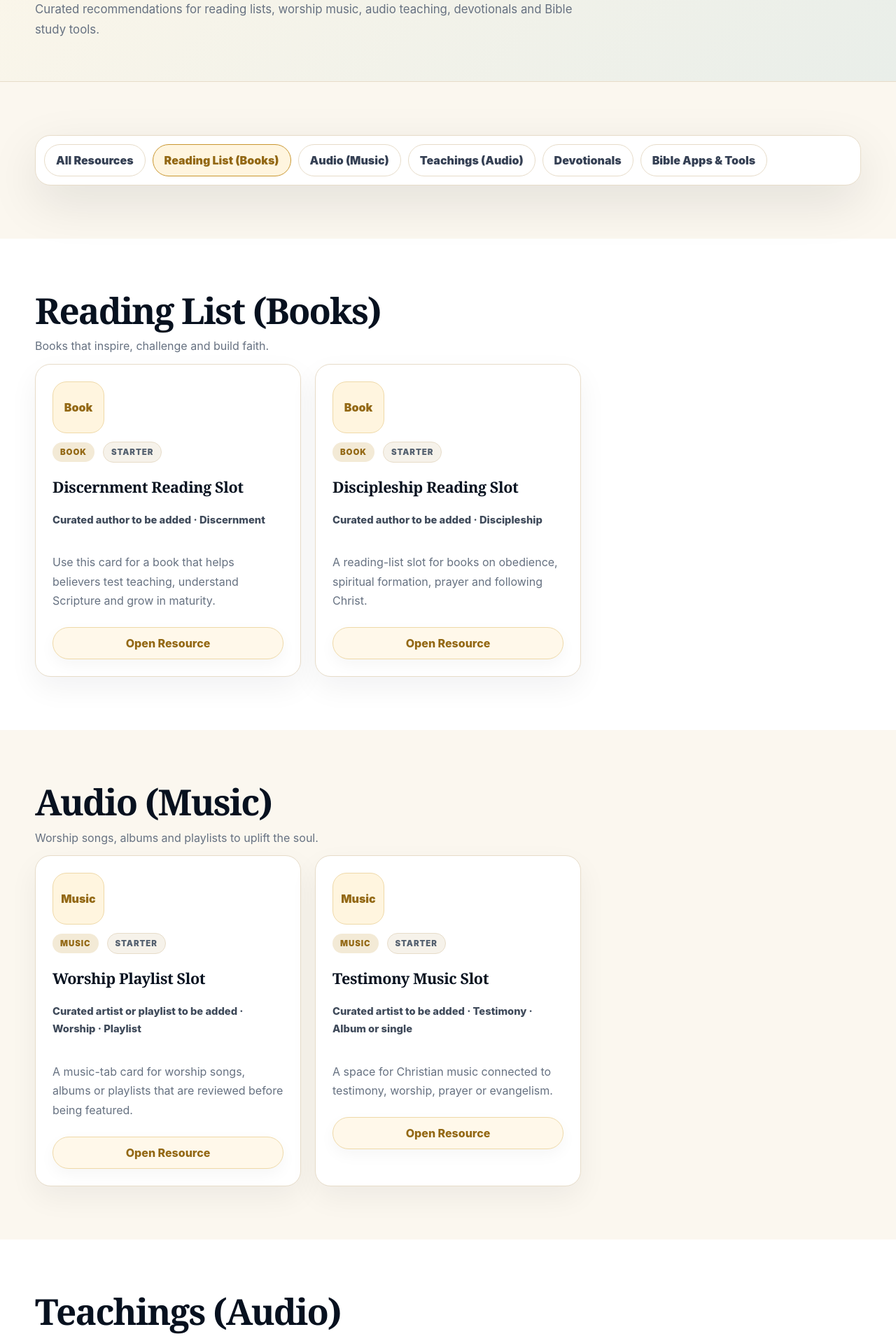
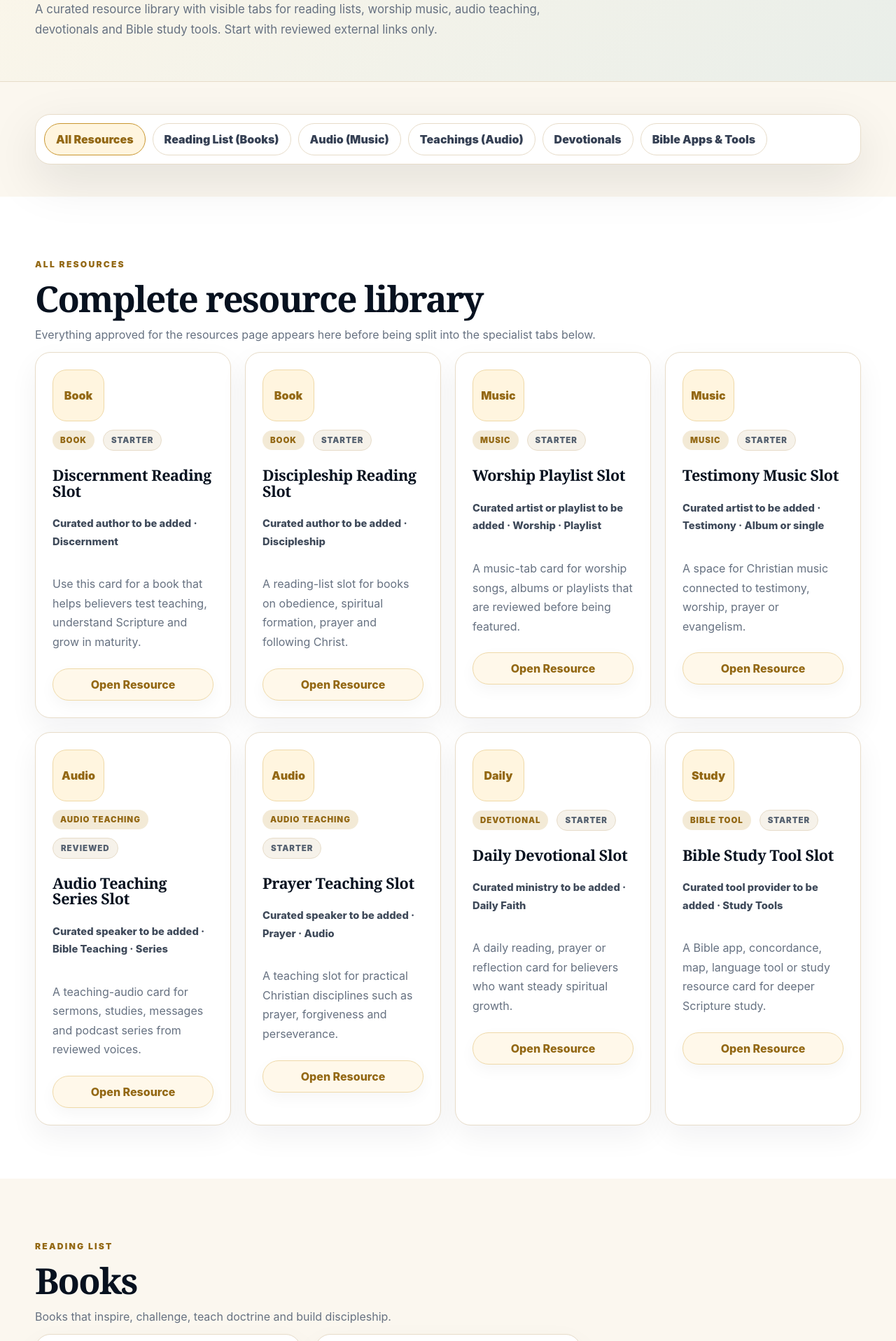
Before and after one commit to dakande85-bit/the-true-remnant-network, a Next.js app: page /resources in a window 1280 px wide. Shown: the part 504-2420 px from the top of the page at 70% size. Built offline with nearby package versions, Linux system fonts and the light colour scheme.

Commit message:
Build tabbed resources page

```diff
--- a/src/app/resources/page.tsx
+++ b/src/app/resources/page.tsx
@@ -2,12 +2,12 @@ import { ResourceCard } from "@/components/ResourceCard";
 import { resourceItems } from "@/data/resources";
 
 const tabs = [
-  "All Resources",
-  "Reading List (Books)",
-  "Audio (Music)",
-  "Teachings (Audio)",
-  "Devotionals",
-  "Bible Apps & Tools"
+  ["All Resources", "all-resources"],
+  ["Reading List (Books)", "reading-list-books"],
+  ["Audio (Music)", "audio-music"],
+  ["Teachings (Audio)", "teachings-audio"],
+  ["Devotionals", "devotionals"],
+  ["Bible Apps & Tools", "bible-apps-tools"]
 ];
 
 export default function ResourcesPage() {
@@ -23,66 +23,85 @@ export default function ResourcesPage() {
         <div className="container">
           <p className="kicker">Resources</p>
           <h1>Books, music, teaching and tools for faithful growth.</h1>
-          <p>Curated recommendations for reading lists, worship music, audio teaching, devotionals and Bible study tools.</p>
+          <p>
+            A curated resource library with visible tabs for reading lists, worship music, audio teaching,
+            devotionals and Bible study tools. Start with reviewed external links only.
+          </p>
         </div>
       </section>
 
-      <section className="section">
+      <section className="section-tight">
         <div className="container">
           <div className="tabs" aria-label="Resource tabs">
-            {tabs.map((tab, index) => (
-              <a key={tab} className={`tab ${index === 1 ? "tab-active" : ""}`} href={`#${tab.toLowerCase().replaceAll(" ", "-").replace(/[()]/g, "")}`}>
-                {tab}
+            {tabs.map(([label, id], index) => (
+              <a key={id} className={`tab ${index === 0 ? "tab-active" : ""}`} href={`#${id}`}>
+                {label}
               </a>
             ))}
           </div>
         </div>
       </section>
 
-      <section id="reading-list-books" className="section section-muted">
+      <section id="all-resources" className="section section-muted">
         <div className="container">
-          <h2>Reading List (Books)</h2>
-          <p>Books that inspire, challenge and build faith.</p>
+          <p className="kicker">All Resources</p>
+          <h2>Complete resource library</h2>
+          <p>Everything approved for the resources page appears here before being split into the specialist tabs below.</p>
+          <div className="grid grid-4">
+            {resourceItems.map((item) => <ResourceCard key={item.id} item={item} />)}
+          </div>
+        </div>
+      </section>
+
+      <section id="reading-list-books" className="section">
+        <div className="container">
+          <p className="kicker">Reading List</p>
+          <h2>Books</h2>
+          <p>Books that inspire, challenge, teach doctrine and build discipleship.</p>
           <div className="grid grid-3">
             {books.map((item) => <ResourceCard key={item.id} item={item} />)}
           </div>
         </div>
       </section>
 
-      <section id="audio-music" className="section">
+      <section id="audio-music" className="section section-muted">
         <div className="container">
-          <h2>Audio (Music)</h2>
-          <p>Worship songs, albums and playlists to uplift the soul.</p>
+          <p className="kicker">Audio</p>
+          <h2>Music</h2>
+          <p>Worship songs, albums, playlists and testimony-led audio.</p>
           <div className="grid grid-3">
             {music.map((item) => <ResourceCard key={item.id} item={item} />)}
           </div>
         </div>
       </section>
 
-      <section id="teachings-audio" className="section section-muted">
+      <section id="teachings-audio" className="section">
         <div className="container">
+          <p className="kicker">Teaching</p>
           <h2>Teachings (Audio)</h2>
-          <p>Audio messages, sermons and teaching series from reviewed voices.</p>
+          <p>Audio messages, sermons, studies and teaching series from reviewed voices.</p>
           <div className="grid grid-3">
             {teaching.map((item) => <ResourceCard key={item.id} item={item} />)}
           </div>
         </div>
       </section>
 
-      <section id="devotionals" className="section">
+      <section id="devotionals" className="section section-muted">
         <div className="container">
+          <p className="kicker">Daily Growth</p>
           <h2>Devotionals</h2>
-          <p>Daily readings, prayers and spiritual formation resources.</p>
+          <p>Daily readings, prayers and reflection resources.</p>
           <div className="grid grid-3">
             {devotionals.map((item) => <ResourceCard key={item.id} item={item} />)}
           </div>
         </div>
       </section>
 
-      <section id="bible-apps-tools" className="section section-muted">
+      <section id="bible-apps-tools" className="section">
         <div className="container">
+          <p className="kicker">Study</p>
           <h2>Bible Apps & Tools</h2>
-          <p>Study apps, Bible tools, concordances, maps and research resources.</p>
+          <p>Study apps, concordances, maps, language tools and research resources.</p>
           <div className="grid grid-3">
             {tools.map((item) => <ResourceCard key={item.id} item={item} />)}
           </div>
```
